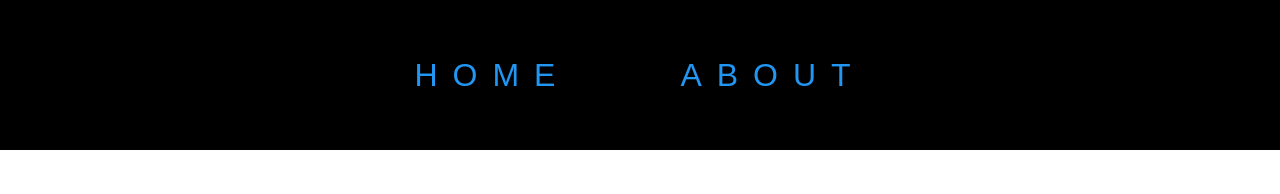
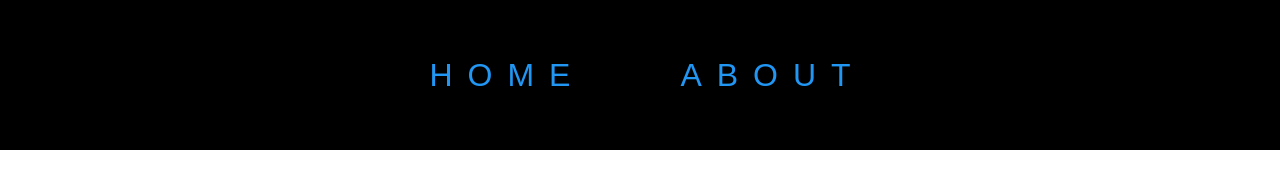
Before and after one commit to FbW-E01/uib-interactions-animated-portfolio-teamsandstone, a plain HTML site: page index.html in a window 1280 px wide. Drawn offline with Linux system fonts and the light colour scheme.

Commit message:
footer:adjuster padding with letter spacing

```diff
--- a/style.css
+++ b/style.css
@@ -20,7 +20,7 @@ footer>a {
     color: #2196f3;
     position: relative;
     display: block;
-    padding: 15px 30px;
+    padding: 15px 15px 15px 30px;
     margin: 0 25px;
     font-size: xx-large;
     letter-spacing: 15px;
```
